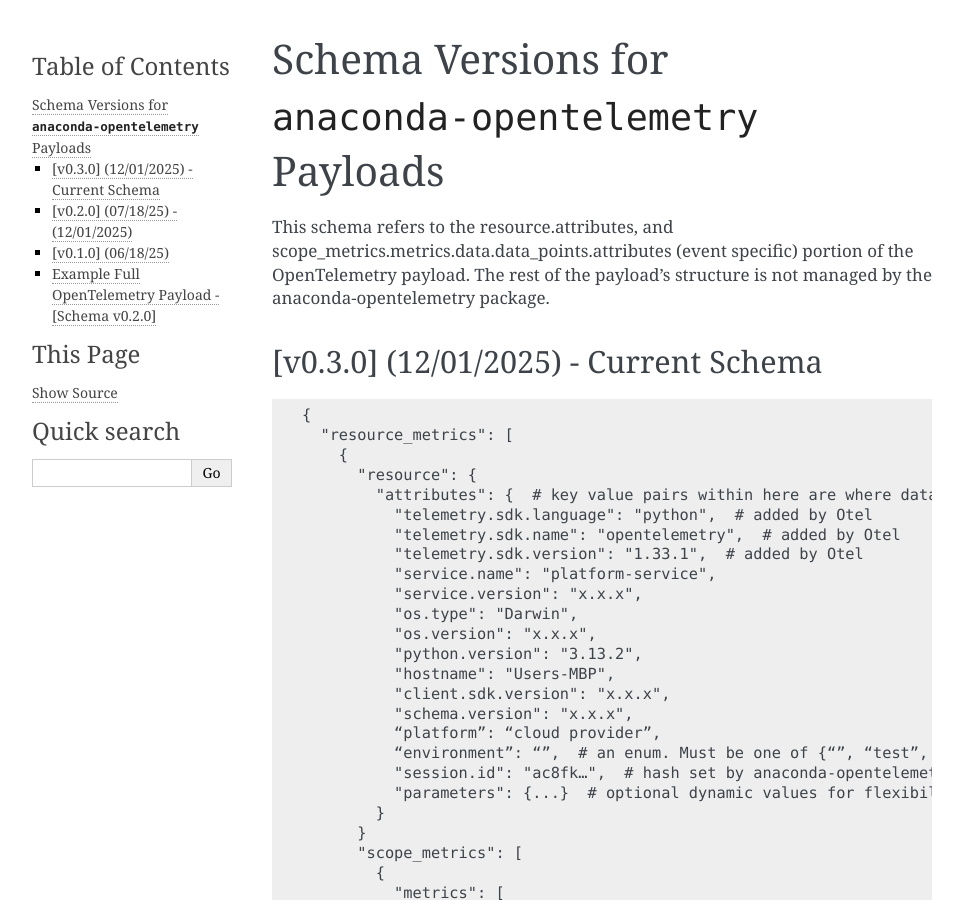
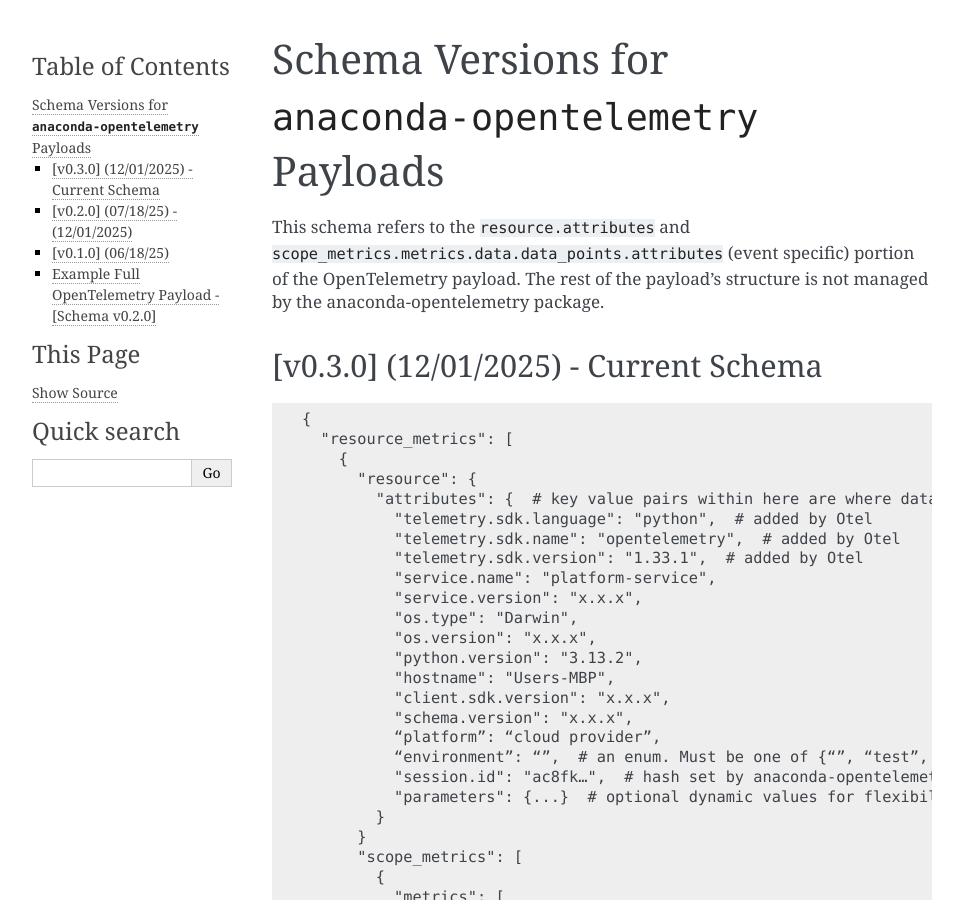
Before and after one commit to anaconda/anaconda-otel-python, a Sphinx documentation site: the page built from docs/source/schema-versions.md, in a window 1280 px wide and 900 px high. Shown: the whole window, without its empty margins (148-1111 px from the left). Built offline with Sphinx 7.4.7, drawn with Linux system fonts in a browser that asks for light colours; pages that are not in the unit, such as notebooks, are missing from menus.

````diff
--- a/docs/source/schema-versions.md
+++ b/docs/source/schema-versions.md
@@ -1,5 +1,5 @@
 # Schema Versions for `anaconda-opentelemetry` Payloads
-This schema refers to the resource.attributes, and scope_metrics.metrics.data.data_points.attributes (event specific) portion of the OpenTelemetry payload. The rest of the payload's structure is not managed by the anaconda-opentelemetry package.
+This schema refers to the `resource.attributes` and `scope_metrics.metrics.data.data_points.attributes` (event specific) portion of the OpenTelemetry payload. The rest of the payload's structure is not managed by the anaconda-opentelemetry package.
 
 ## [v0.3.0] (12/01/2025) - Current Schema
 ```
````
